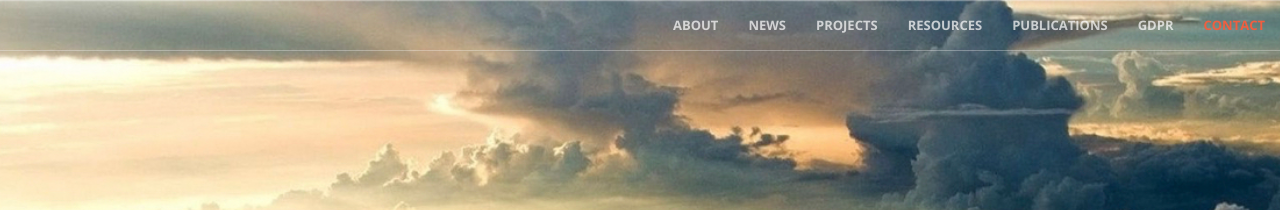
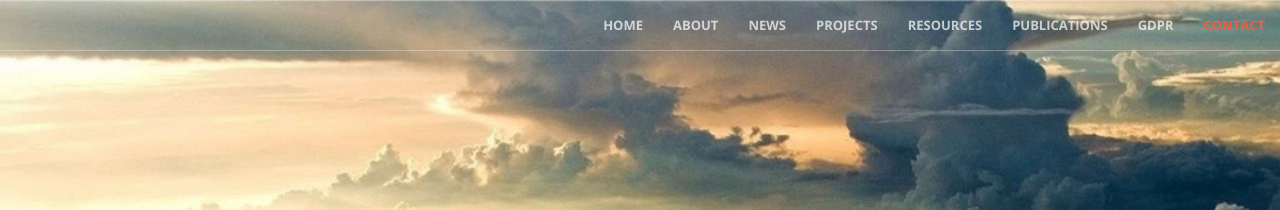
Before and after one commit to stichting-solaris/stichting-solaris.github.io, a Jekyll site: the page built from index.html, in a window 1280 px wide. Shown: the top 210 px of the page. Built offline with Jekyll 4.4.1, drawn with Linux system fonts in a browser that asks for light colours.

Commit message:
Update nav.html

```diff
--- a/_includes/nav.html
+++ b/_includes/nav.html
@@ -14,6 +14,9 @@
         <!-- Collect the nav links, forms, and other content for toggling -->
         <div class="collapse navbar-collapse" id="bs-example-navbar-collapse-1">
             <ul class="nav navbar-nav navbar-right">
+                <li>
+                    <a class="page-scroll" href="#">Home</a>
+                </li>
                 <li>
                     <a class="page-scroll" href="#about">About</a>
                 </li>
```
